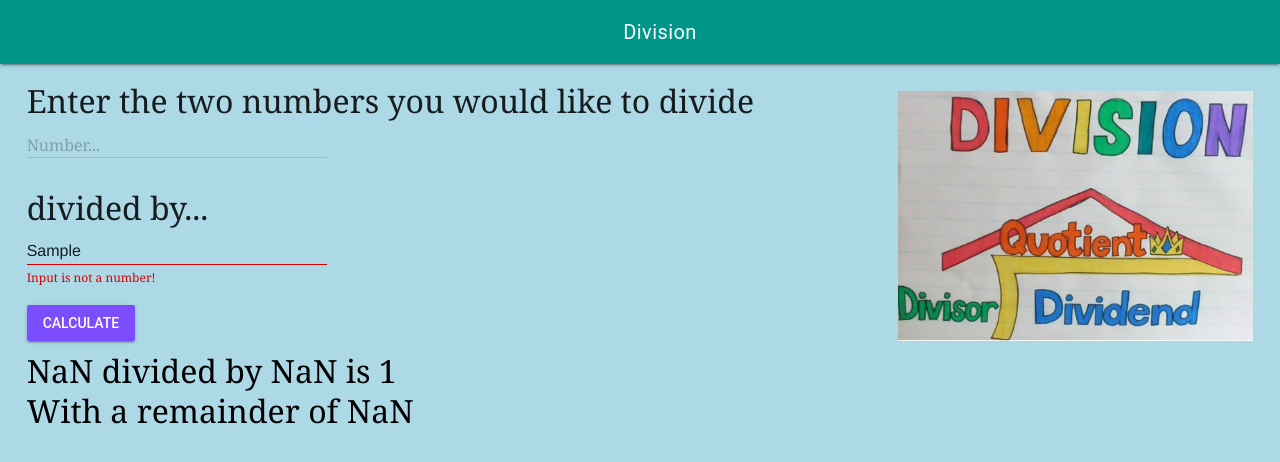
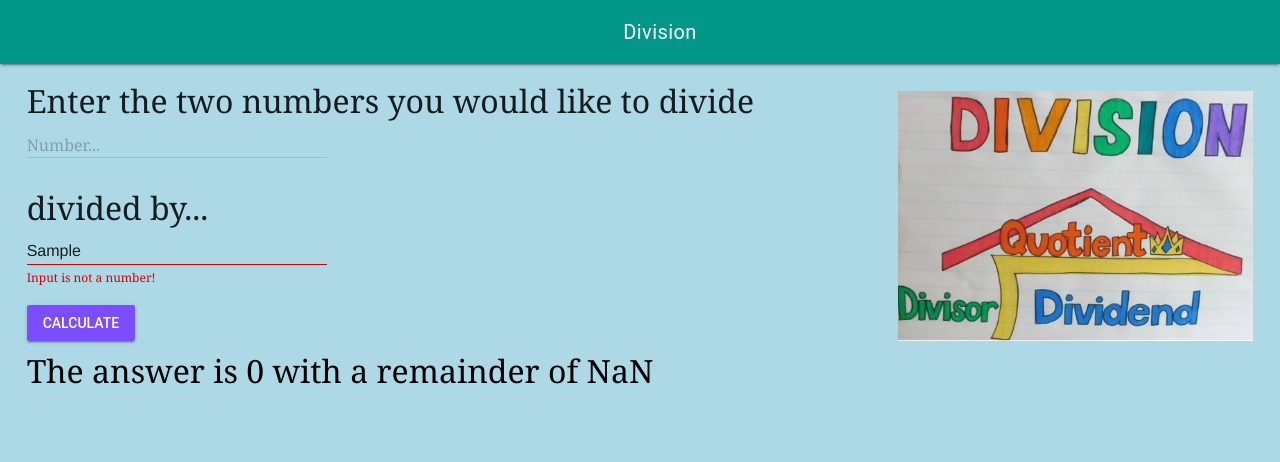
Before and after one commit to MTHS-ICS2O-2-2022/ICS2O-Unit-5-08-charlotte-jhu, a plain HTML site: page index.html in a window 1280 px wide. Both pictures are taken after typing "Sample" into the empty fields and a click on the button "CALCULATE". Drawn offline with nearby package versions, Linux system fonts and the light colour scheme.

Commit message:
finished website

```diff
--- a/index.html
+++ b/index.html
@@ -67,8 +67,6 @@
         <br />
         <div class="page-content-answer">
           <div id="answer"></div>
-          <br />
-          <div id="remainder"></div>
         </div>
       </main>
     </div>
--- a/js/script.js
+++ b/js/script.js
@@ -10,19 +10,19 @@ function myButtonClicked() {
   // This function does division using a loop
   // input
   let number1 = parseInt(document.getElementById("number-1").value)
-  const number2 = parseInt(document.getElementById("number-2").value)
+  let number2 = parseInt(document.getElementById("number-2").value)
 
   // process
   let counter = 0
-  for (counter <= number2; counter ++;) {
-    number1 -= number1
+  while (number1 >= number2) {
+    number1 -= number2
+    counter++
   }
 
   // output
-  document.getElementById("answer").innerHTML =
-    number1 + " divided by " + number2 + " is " + counter
-
-  // remainder output
-  if (number1 != 0)
-  document.getElementById("remainder").innerHTML = "With a remainder of " + number1
+  if (number1 != 0) {
+  document.getElementById("answer").innerHTML = "The answer is " + counter + " with a remainder of " + number1
+  } else {
+  document.getElementById("answer").innerHTML = "The answer is "+ counter
+  }
 }
```
Also changed, not shown: design/flowchart.png, design/storyboard.png, 2 other files.
